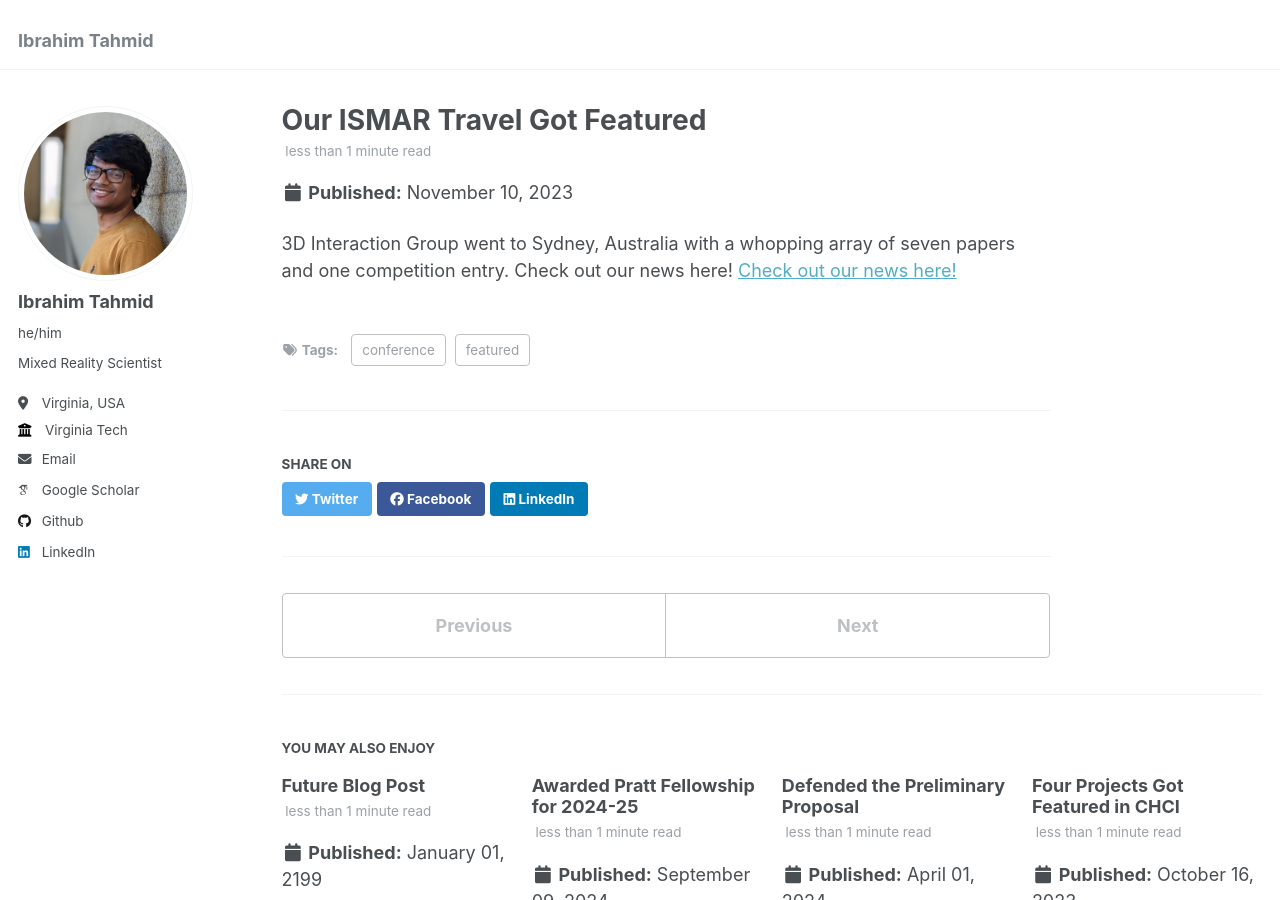
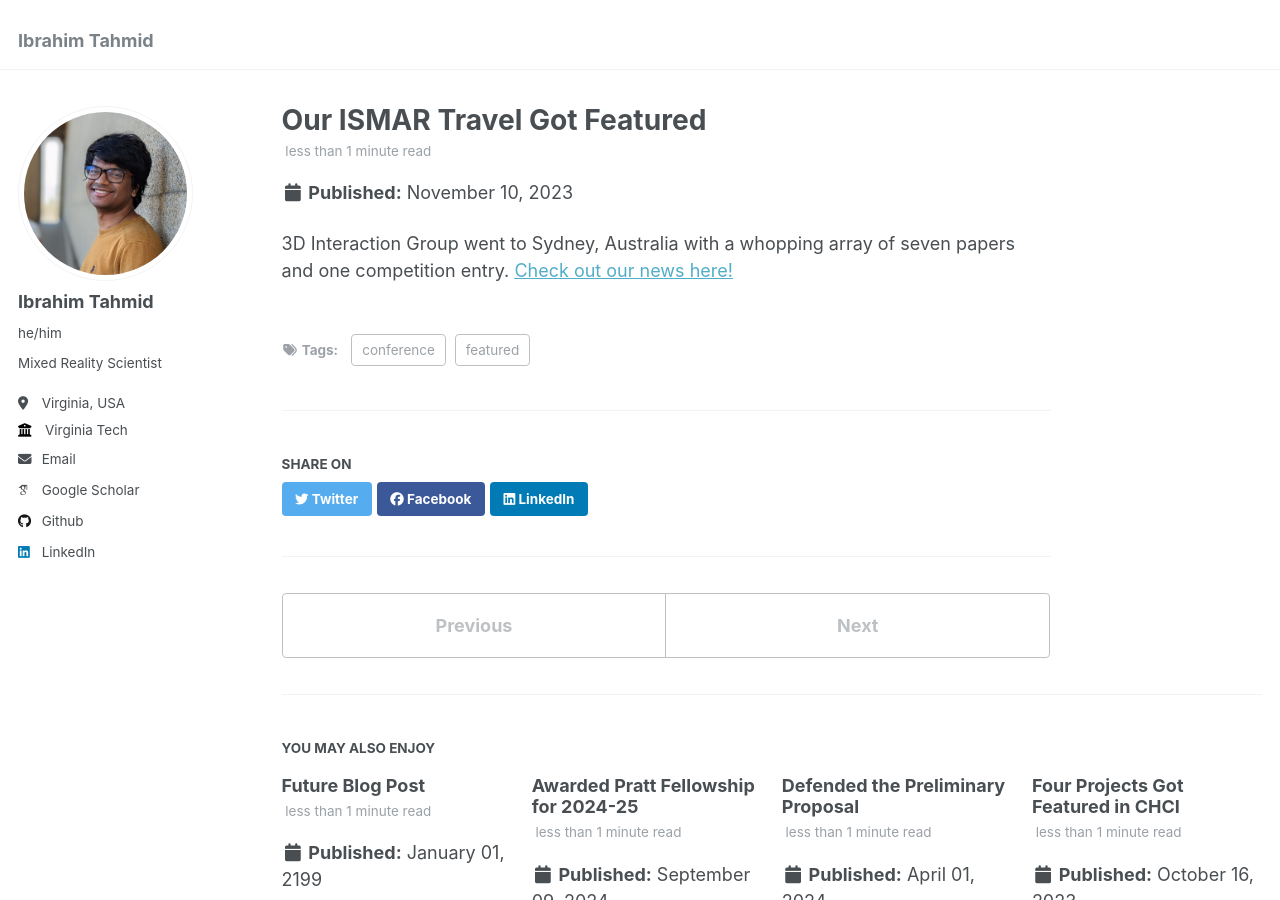
Before and after one commit to iatahmid/iatahmid.github.io, a Jekyll site: the page built from _posts/2023-11-10-ismar-2023.md, in a window 1280 px wide and 900 px high. Built offline with Jekyll 4.4.1, drawn with Linux system fonts in a browser that asks for light colours; some web fonts are replaced.

Commit message:
Update 2023-11-10-ismar-2023.md

```diff
--- a/_posts/2023-11-10-ismar-2023.md
+++ b/_posts/2023-11-10-ismar-2023.md
@@ -7,4 +7,4 @@ tags:
   - featured
 ---
 
-3D Interaction Group went to Sydney, Australia with a whopping array of seven papers and one competition entry. Check out our news here! <a href="https://news.vt.edu/articles/2023/11/outreach-iew-global-hokies.html">Check out our news here!</a>
+3D Interaction Group went to Sydney, Australia with a whopping array of seven papers and one competition entry. <a href="https://news.vt.edu/articles/2023/11/outreach-iew-global-hokies.html">Check out our news here!</a>
```
